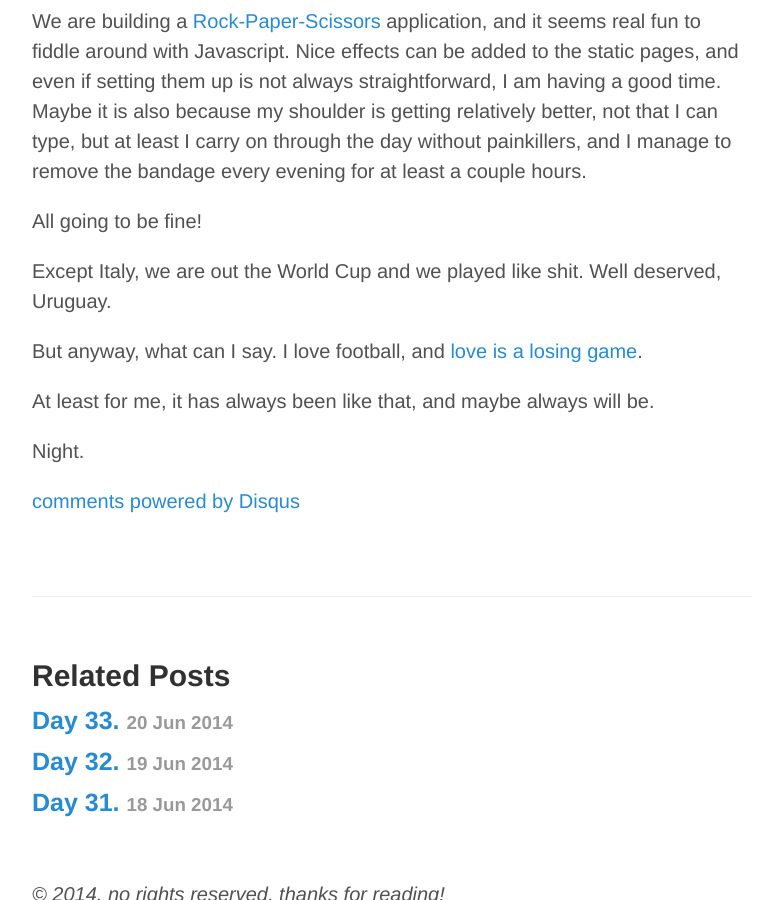
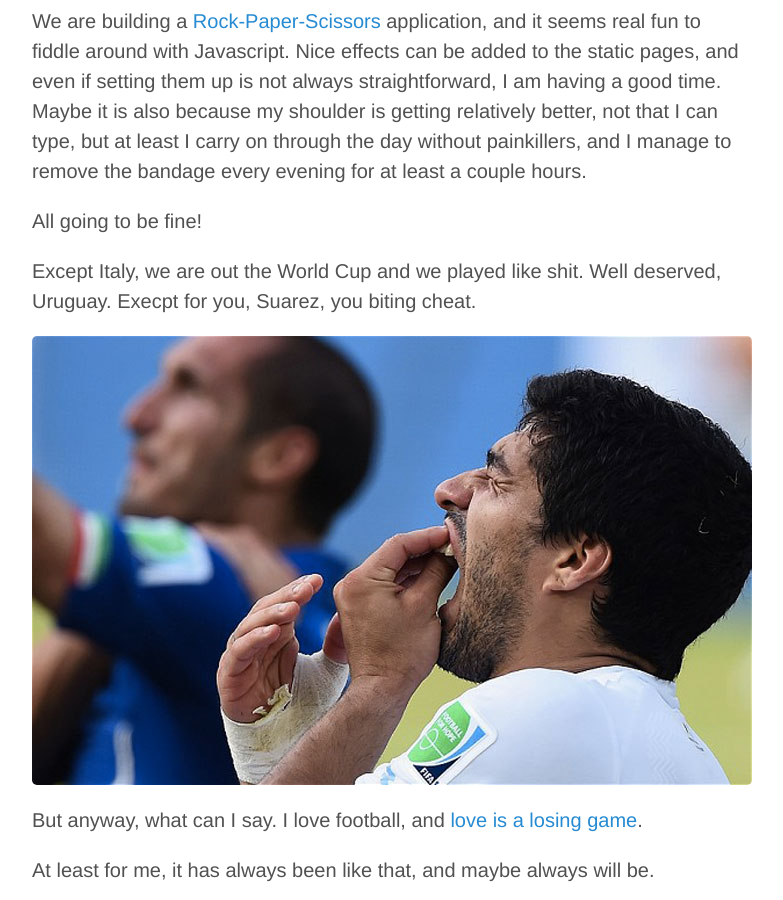
Before and after one commit to federicomaffei/federicomaffei.github.io, a Jekyll site: the page built from _posts/2014-06-24-day-36.md, in a window 1280 px wide and 900 px high, scrolled down 684 px. Shown: the whole window, without its empty margins (248-1031 px from the left). Built offline with Jekyll 4.4.1, drawn with Linux system fonts in a browser that asks for light colours; Markdown is read by kramdown in place of the engine named in the settings; comment, search, counter and statistics services are not loaded.

Commit message:
new picture on last post

```diff
--- a/_posts/2014-06-24-day-36.md
+++ b/_posts/2014-06-24-day-36.md
@@ -25,7 +25,9 @@ We are building a [Rock-Paper-Scissors](http://en.wikipedia.org/wiki/Rock-paper-
 
 All going to be fine!
 
-Except Italy, we are out the World Cup and we played like shit. Well deserved, Uruguay.
+Except Italy, we are out the World Cup and we played like shit. Well deserved, Uruguay. Execpt for you, Suarez, you biting cheat.
+
+![SUAREZ](http://federicomaffei.github.io/public/images/suarez.jpg)
 
 But anyway, what can I say. I love football, and [love is a losing game](https://www.youtube.com/watch?v=nMO5Ko_77Hk).
 
```
Also changed, not shown: public/images/suarez.jpg (added).
